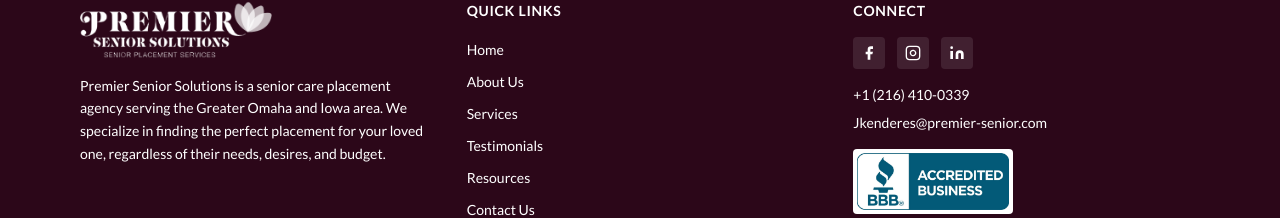
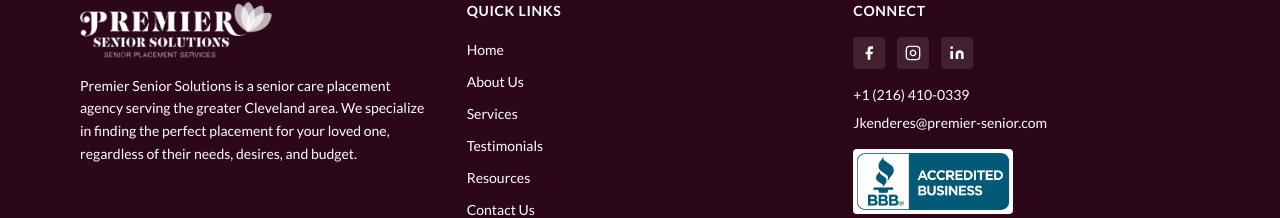
Before and after one commit to premier-senior/website, a Next.js app: page / in a window 1280 px wide. Shown: the part 4538-4756 px from the top of the page. Built offline with nearby package versions, Linux system fonts and the light colour scheme.

Commit message:
Update footer service area

```diff
--- a/components/footer.tsx
+++ b/components/footer.tsx
@@ -27,7 +27,7 @@ export default function Footer() {
               />
             </div>
             <p className="text-white text-sm leading-relaxed">
-              Premier Senior Solutions is a senior care placement agency serving the Greater Omaha and Iowa area. We specialize in finding the perfect placement for your loved one, regardless of their needs, desires, and budget.
+              Premier Senior Solutions is a senior care placement agency serving the greater Cleveland area. We specialize in finding the perfect placement for your loved one, regardless of their needs, desires, and budget.
             </p>
           </div>
 
```
